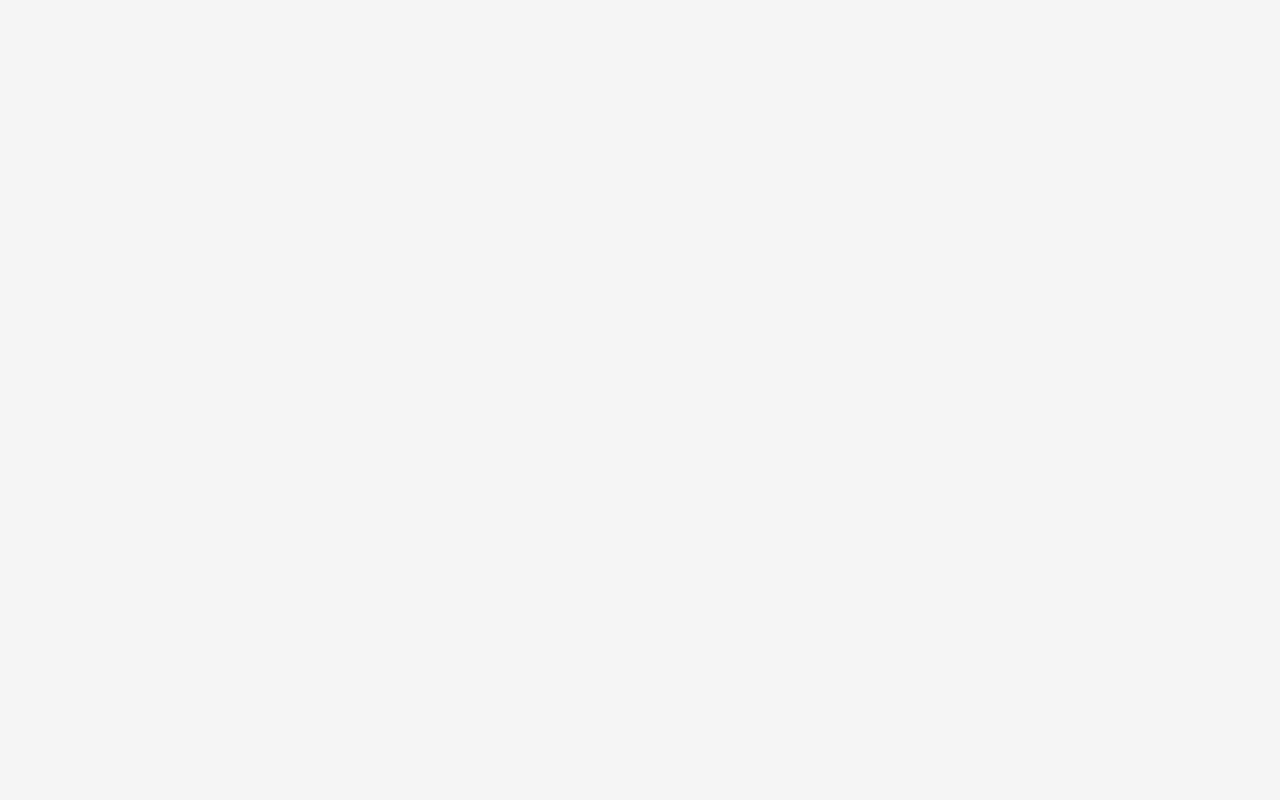
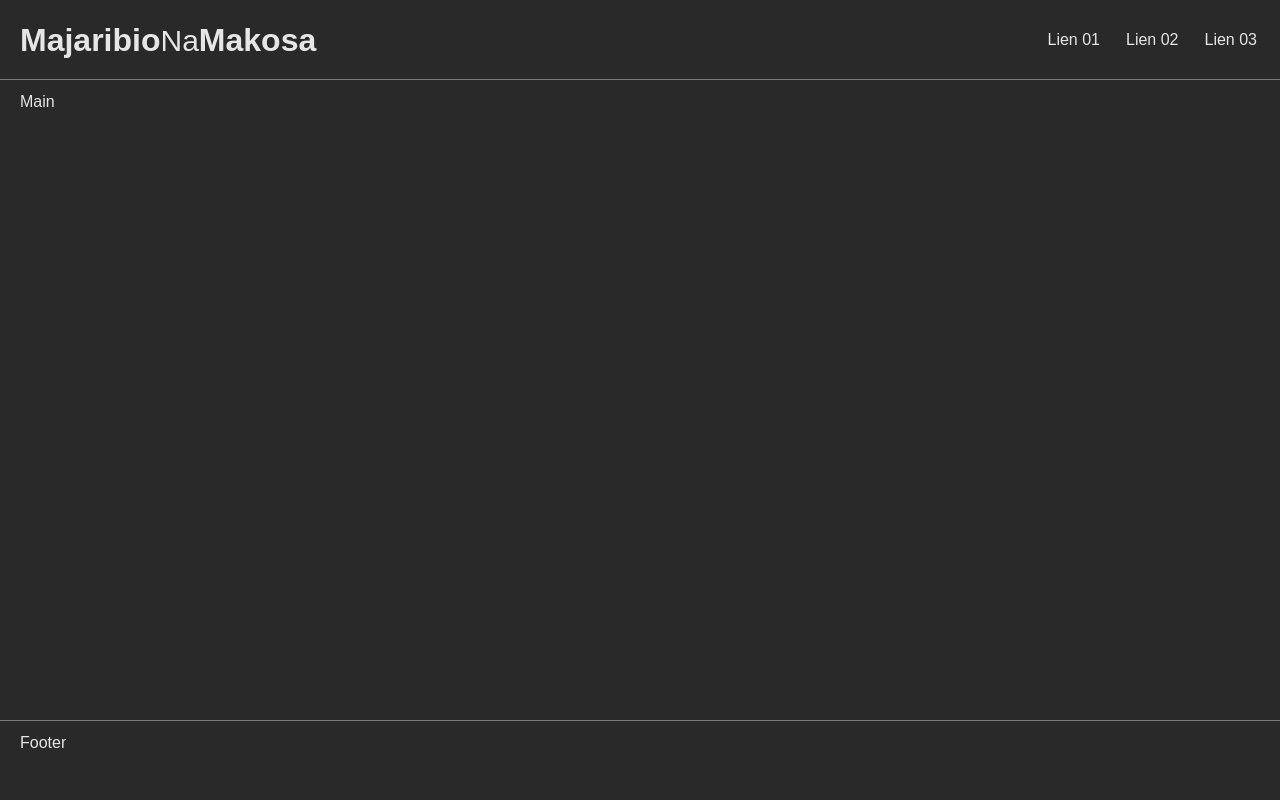
Before and after one commit to HazinAmana/Maja, a plain HTML site: page index.html in a window 1280 px wide. Drawn offline with Linux system fonts and the light colour scheme.

Commit message:
nimportawak

```diff
--- a/index.html
+++ b/index.html
@@ -5,10 +5,52 @@
   <meta charset="UTF-8" />
   <meta name="viewport" content="width=device-width, initial-scale=1.0" />
   <title>Tests</title>
-<link rel="stylesheet" href="style.css"/>
+  <link rel="stylesheet" href="style.css" />
 </head>
 
 <body>
+
+  <div id="page">
+    <header>
+      <div class="logo">
+        <h1 class="logo">Majaribio<span>Na</span>Makosa</h1>
+      </div>
+      <nav>
+        <ul>
+          <li><a href="#" class="middle">Lien 01</a></li>
+          <li><a href="#" class="middle">Lien 02</a></li>
+          <li><a href="#" class="middle">Lien 03</a></li>
+        </ul>
+      </nav>
+    </header>
+
+
+    <div class="main">Main</div>
+
+
+    <footer>Footer</footer>
+  </div>
+
+
+
+
+
+
+
+
+
+
+
+
+
+
+
+
+
+
+
+
+
 </body>
 
 </html>
--- a/style.css
+++ b/style.css
@@ -14,18 +14,18 @@
   padding: 0;
 }
 
-html{
+html {
   font-size: 62.5%;
   scroll-behavior: smooth;
 }
 
-body{
+body {
   min-height: 100vh;
   font-family: Arial, Helvetica, sans-serif;
   font-size: 1.6rem;
   line-height: 1.5;
-  background-color: hsl(0, 0%, 96%);
-  color: hsl(0, 0%, 20%);
+  background-color: rgb(15, 15, 15);
+  color: hsl(0, 0%, 90%);
 }
 
 img,
@@ -87,6 +87,75 @@ sup {
 
 ::selection {
   background-color: hsl(150, 70%, 85%);
+  color: #333;
 }
 
 /************************* End of Wiwi Reset **************************/
+
+#page {
+  display: grid;
+  grid-template-areas: "header"
+    "main"
+    "footer";
+  width: 100%;
+  height: 100vh;
+  grid-template-rows: 80px 1fr 80px;
+}
+
+#page>header {
+  grid-area: header;
+  background-color: rgb(41, 41, 41);
+  padding: 1rem 2rem;
+  display: flex;
+  justify-content: space-between;
+  align-items: center;
+  border-bottom: 1px solid rgb(121, 121, 121);
+}
+
+.logo span {
+  font-weight: 200;
+  font-size: 3rem;
+}
+
+#page header nav ul {
+  display: flex;
+  gap: 2rem;
+}
+
+a.middle {
+  position: relative;
+  color: inherit;
+  text-decoration: none;
+  padding: 0.3rem;
+}
+
+a.middle:before {
+  content: "";
+  position: absolute;
+  width: 100%;
+  height: 2px;
+  bottom: 0px;
+  left: 0;
+  background-color: hsl(0, 0%, 90%);
+  visibility: hidden;
+  transform: scaleX(0);
+  transition: all 0.3s ease-in-out;
+}
+
+a.middle:hover:before {
+  visibility: visible;
+  transform: scaleX(1);
+}
+
+#page>.main {
+  grid-area: main;
+  background-color: rgb(41, 41, 41);
+  padding: 1rem 2rem;
+}
+
+#page>footer {
+  grid-area: footer;
+  background-color: rgb(41, 41, 41);
+  border-top: 1px solid rgb(121, 121, 121);
+  padding: 1rem 2rem;
+}
```
